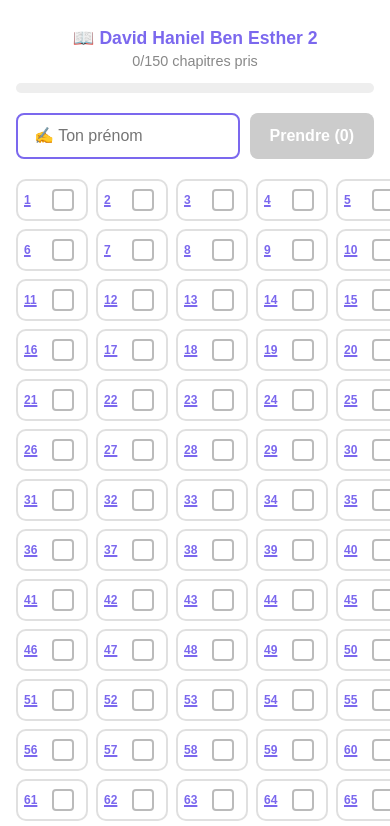
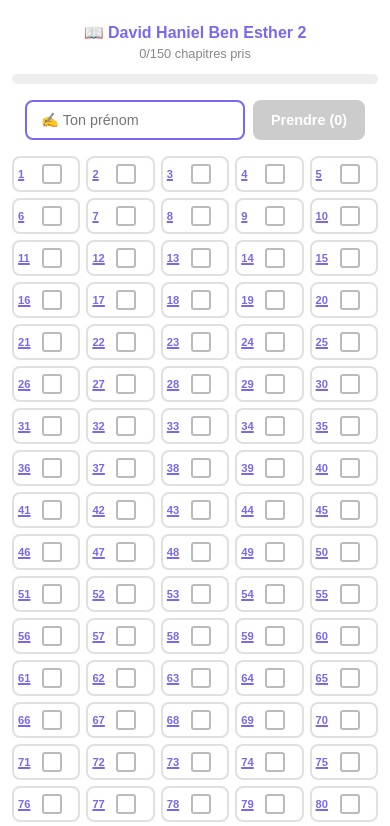
Before and after one commit to avbou-26/tehilim-app, a React (Create React App) app: page /tehilim-david-haniel in a window 390 px wide. Shown: the top 826 px of the page. Built offline with nearby package versions, Linux system fonts and the light colour scheme; no server answers; the database is empty.

Commit message:
popup prenom + version mobile

```diff
--- a/src/Groupe.js
+++ b/src/Groupe.js
@@ -28,10 +28,11 @@ function PopupTehilim({ num, couleur, onClose }) {
     }}>
       <div style={{
         background: 'white', borderRadius: '16px',
-        padding: '20px', maxWidth: '650px', width: '100%',
-        maxHeight: '90vh', overflowY: 'auto'
+        padding: '16px', maxWidth: '650px', width: '100%',
+        maxHeight: '90vh', overflowY: 'auto',
+        boxSizing: 'border-box'
       }}>
-        <h2 style={{ color: couleur, textAlign: 'center', fontFamily: 'Arial', fontSize: '1.2rem' }}>
+        <h2 style={{ color: couleur, textAlign: 'center', fontFamily: 'Arial', fontSize: 'clamp(1rem, 3vw, 1.2rem)' }}>
           פרק {num} — Chapitre {num}
         </h2>
         {loading ? (
@@ -39,21 +40,23 @@ function PopupTehilim({ num, couleur, onClose }) {
         ) : (
           <div style={{
             direction: 'rtl', textAlign: 'right',
-            fontSize: '1.2rem', lineHeight: '2.2',
-            color: '#1a1a2e', padding: '15px',
+            fontSize: 'clamp(0.9rem, 3.5vw, 1.2rem)',
+            lineHeight: '2',
+            color: '#1a1a2e', padding: '12px',
             background: '#f8f8ff', borderRadius: '10px',
-            fontFamily: 'Times New Roman, serif'
+            fontFamily: 'Times New Roman, serif',
+            wordBreak: 'break-word'
           }}>
             {texte.he}
           </div>
         )}
         <button onClick={onClose} style={{
-          marginTop: '16px', padding: '12px 40px',
+          marginTop: '16px', padding: '12px',
           background: couleur, color: 'white',
           border: 'none', borderRadius: '8px',
           fontSize: '1rem', cursor: 'pointer',
-          display: 'block', margin: '16px auto 0',
-          width: '100%'
+          display: 'block', width: '100%',
+          boxSizing: 'border-box'
         }}>
           ✕ Fermer
         </button>
@@ -69,7 +72,6 @@ export default function Groupe({ groupeId, nom, couleur }) {
   const [selected, setSelected] = useState(null);
   const [loading, setLoading] = useState(true);
   const [cochés, setCochés] = useState({});
-  const [validé, setValidé] = useState(false);
   const [demandePrenom, setDemandePrenom] = useState(false);
 
   const docId = `${groupeId}_${getTodayKey()}`;
@@ -85,7 +87,6 @@ export default function Groupe({ groupeId, nom, couleur }) {
   }, [docId]);
 
   function toggleCoché(num) {
-    if (validé) return;
     if (chapitres[num]) return;
     setCochés(prev => ({ ...prev, [num]: !prev[num] }));
   }
@@ -98,7 +99,6 @@ export default function Groupe({ groupeId, nom, couleur }) {
     choix.forEach(num => { if (!data[num]) data[num] = p; });
     await setDoc(ref, { chapitres: data }, { merge: false });
     setPrenom(p);
-    setValidé(true);
     setCochés({});
     setDemandePrenom(false);
     setPrenomTemp('');
@@ -118,18 +118,22 @@ export default function Groupe({ groupeId, nom, couleur }) {
   const nbCochés = Object.values(cochés).filter(Boolean).length;
 
   return (
-    <div style={{ maxWidth: '800px', margin: '0 auto', padding: '16px', fontFamily: 'Arial', boxSizing: 'border-box' }}>
+    <div style={{
+      maxWidth: '800px', margin: '0 auto',
+      padding: '12px', fontFamily: 'Arial',
+      boxSizing: 'border-box', width: '100%'
+    }}>
 
       {/* Header */}
-      <h1 style={{ color: couleur, textAlign: 'center', marginBottom: '4px', fontSize: 'clamp(1.1rem, 4vw, 1.8rem)' }}>
+      <h1 style={{ color: couleur, textAlign: 'center', marginBottom: '4px', fontSize: 'clamp(1rem, 4vw, 1.8rem)' }}>
         📖 {nom}
       </h1>
-      <p style={{ textAlign: 'center', color: '#888', marginTop: 0, fontSize: '0.9rem' }}>
+      <p style={{ textAlign: 'center', color: '#888', marginTop: 0, fontSize: 'clamp(0.8rem, 2.5vw, 0.9rem)' }}>
         {pris}/150 chapitres pris
       </p>
 
       {/* Barre de progression */}
-      <div style={{ background: '#eee', borderRadius: '10px', height: '10px', margin: '8px 0 20px' }}>
+      <div style={{ background: '#eee', borderRadius: '10px', height: '10px', margin: '8px 0 16px' }}>
         <div style={{
           width: `${(pris / 150) * 100}%`,
           background: couleur, height: '10px',
@@ -138,41 +142,47 @@ export default function Groupe({ groupeId, nom, couleur }) {
       </div>
 
       {/* Prénom + bouton prendre */}
-      <div style={{ display: 'flex', justifyContent: 'center', gap: '10px', marginBottom: '20px', flexWrap: 'wrap' }}>
+      <div style={{
+        display: 'flex', justifyContent: 'center',
+        gap: '8px', marginBottom: '16px', flexWrap: 'wrap'
+      }}>
         <input
           type="text"
           placeholder="✍️ Ton prénom"
           value={prenom}
-          onChange={e => { setPrenom(e.target.value); setValidé(false); }}
+          onChange={e => setPrenom(e.target.value)}
           style={{
-            padding: '12px 16px', borderRadius: '8px',
-            border: `2px solid ${couleur}`, fontSize: '1rem',
-            flex: '1', minWidth: '160px', maxWidth: '250px'
+            padding: '10px 14px', borderRadius: '8px',
+            border: `2px solid ${couleur}`,
+            fontSize: 'clamp(0.9rem, 3vw, 1rem)',
+            flex: '1', minWidth: '140px', maxWidth: '220px',
+            boxSizing: 'border-box'
           }}
         />
         <button
           onClick={valider}
           disabled={nbCochés === 0}
           style={{
-          padding: '12px 20px', borderRadius: '8px',
-          background: nbCochés > 0 ? couleur : '#ccc',
-          color: 'white', border: 'none',
-          fontSize: '1rem', cursor: nbCochés > 0 ? 'pointer' : 'not-allowed',
-          fontWeight: 'bold', whiteSpace: 'nowrap'
+            padding: '10px 18px', borderRadius: '8px',
+            background: nbCochés > 0 ? couleur : '#ccc',
+            color: 'white', border: 'none',
+            fontSize: 'clamp(0.9rem, 3vw, 1rem)',
+            cursor: nbCochés > 0 ? 'pointer' : 'not-allowed',
+            fontWeight: 'bold', whiteSpace: 'nowrap'
           }}
-         >
-         {`Prendre (${nbCochés})`}
+        >
+          Prendre ({nbCochés})
         </button>
       </div>
 
-      {/* Grille 5 colonnes */}
+      {/* Grille responsive */}
       {loading ? (
         <p style={{ textAlign: 'center' }}>Chargement...</p>
       ) : (
         <div style={{
           display: 'grid',
-          gridTemplateColumns: 'repeat(5, 1fr)',
-          gap: '8px'
+          gridTemplateColumns: 'repeat(auto-fill, minmax(65px, 1fr))',
+          gap: '6px'
         }}>
           {Array.from({ length: 150 }, (_, i) => i + 1).map(num => {
             const pritPar = chapitres[num];
@@ -180,13 +190,14 @@ export default function Groupe({ groupeId, nom, couleur }) {
 
             return (
               <div key={num} style={{
-                borderRadius: '10px',
+                borderRadius: '8px',
                 border: `2px solid ${pritPar ? couleur : coché ? couleur : '#e0e0e0'}`,
                 background: pritPar ? `${couleur}22` : coché ? `${couleur}11` : 'white',
-                padding: '8px 6px',
-                transition: 'all 0.2s'
+                padding: '6px 4px',
+                transition: 'all 0.2s',
+                boxSizing: 'border-box'
               }}>
-                <div style={{ display: 'flex', alignItems: 'center', gap: '6px' }}>
+                <div style={{ display: 'flex', alignItems: 'center', gap: '4px' }}>
 
                   {/* Numéro cliquable */}
                   <span
@@ -195,10 +206,10 @@ export default function Groupe({ groupeId, nom, couleur }) {
                       fontWeight: '900',
                       color: couleur,
                       cursor: 'pointer',
-                      fontSize: 'clamp(0.75rem, 2.5vw, 0.95rem)',
+                      fontSize: 'clamp(0.7rem, 2.5vw, 0.95rem)',
                       textDecoration: 'underline',
                       textDecorationThickness: '2px',
-                      minWidth: '22px',
+                      minWidth: '20px',
                       flexShrink: 0
                     }}
                   >
@@ -209,8 +220,8 @@ export default function Groupe({ groupeId, nom, couleur }) {
                   <div
                     onClick={() => toggleCoché(num)}
                     style={{
-                      width: '18px', height: '18px',
-                      borderRadius: '4px', flexShrink: 0,
+                      width: '16px', height: '16px',
+                      borderRadius: '3px', flexShrink: 0,
                       border: `2px solid ${pritPar ? couleur : coché ? couleur : '#bbb'}`,
                       background: pritPar ? couleur : coché ? couleur : 'white',
                       display: 'flex', alignItems: 'center', justifyContent: 'center',
@@ -219,13 +230,13 @@ export default function Groupe({ groupeId, nom, couleur }) {
                     }}
                   >
                     {(pritPar || coché) && (
-                      <span style={{ color: 'white', fontSize: '11px', fontWeight: 'bold' }}>✓</span>
+                      <span style={{ color: 'white', fontSize: '10px', fontWeight: 'bold' }}>✓</span>
                     )}
                   </div>
 
                   {/* Prénom */}
                   <span style={{
-                    fontSize: 'clamp(0.5rem, 1.8vw, 0.65rem)',
+                    fontSize: 'clamp(0.45rem, 1.5vw, 0.6rem)',
                     color: pritPar ? couleur : '#bbb',
                     overflow: 'hidden',
                     textOverflow: 'ellipsis',
@@ -252,10 +263,12 @@ export default function Groupe({ groupeId, nom, couleur }) {
         }}>
           <div style={{
             background: 'white', borderRadius: '16px',
-            padding: '30px', maxWidth: '350px', width: '100%',
-            textAlign: 'center'
+            padding: '24px', maxWidth: '350px', width: '100%',
+            textAlign: 'center', boxSizing: 'border-box'
           }}>
-            <h3 style={{ color: couleur, marginBottom: '16px' }}>✍️ Ton prénom</h3>
+            <h3 style={{ color: couleur, marginBottom: '16px', fontSize: 'clamp(1rem, 3vw, 1.2rem)' }}>
+              ✍️ Ton prénom
+            </h3>
             <input
               autoFocus
               type="text"
@@ -264,7 +277,7 @@ export default function Groupe({ groupeId, nom, couleur }) {
               onChange={e => setPrenomTemp(e.target.value)}
               onKeyDown={e => { if (e.key === 'Enter' && prenomTemp.trim()) confirmerAvecPrenom(prenomTemp.trim()); }}
               style={{
-                padding: '12px 16px', borderRadius: '8px',
+                padding: '12px', borderRadius: '8px',
                 border: `2px solid ${couleur}`, fontSize: '1rem',
                 width: '100%', boxSizing: 'border-box', marginBottom: '16px'
               }}
```
